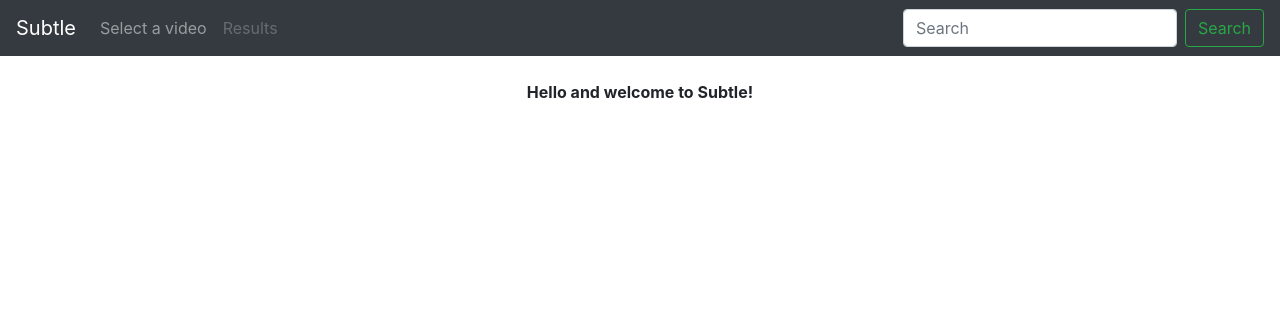
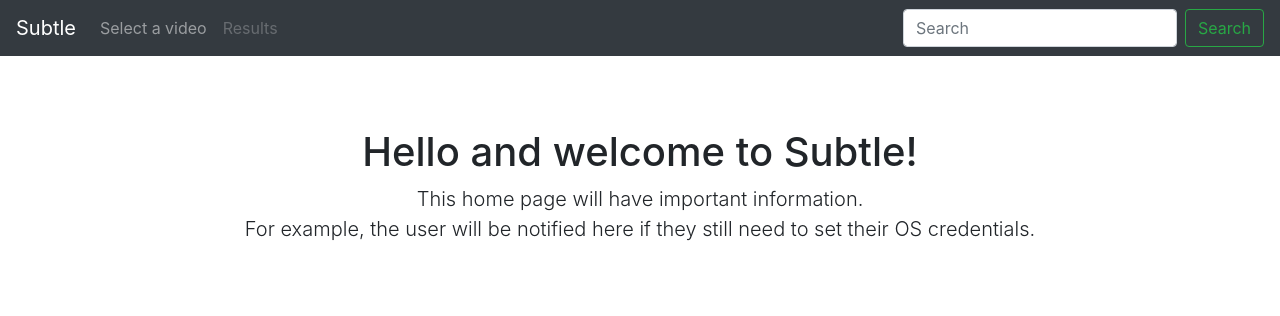
Before and after one commit to beeksma/subtle, a Flask app: page / in a window 1280 px wide. Shown: the top 316 px of the page. Run offline with Flask 2, Linux system fonts and the light colour scheme; parts of the project's set-up code (start-up, migrations or seed data) failed here and were passed over; some libraries are stand-ins or nearby versions.

Commit message:
Some misc tweaks to try out bootstrap

```diff
--- a/web/templates/index.html
+++ b/web/templates/index.html
@@ -1,4 +1,7 @@
 {% extends "base.html" %}
 {% block content %}
-<b><center>{{ greeting }}</center></b>
+<div class="index">
+    <h1>{{ greeting }}</h1>
+    <p class="lead">This home page will have important information.<br> For example, the user will be notified here if they still need to set their OS credentials.</p>
+<div>
 {% endblock %}
--- a/web/templates/results.html
+++ b/web/templates/results.html
@@ -9,7 +9,7 @@
     </div>
 
     {% for lang in results %}
-        <h1>{{ results[lang][0]['language'] }} results for '{{ video.title }}':</h1>
+        <h2>{{ results[lang][0]['language'] }} results for '{{ video.title }}':</h2>
         <table>
             <tr>
                 <th><p align="left">Name</p></th>
```
